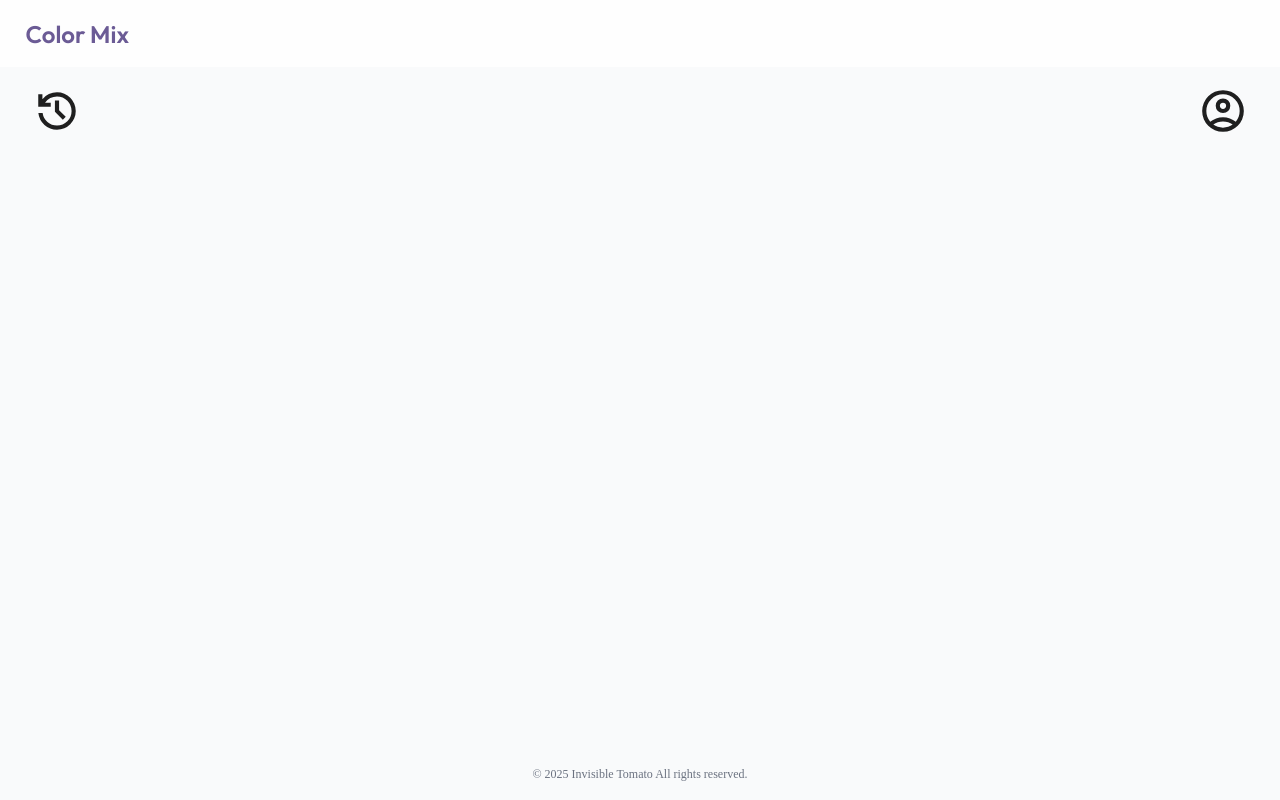
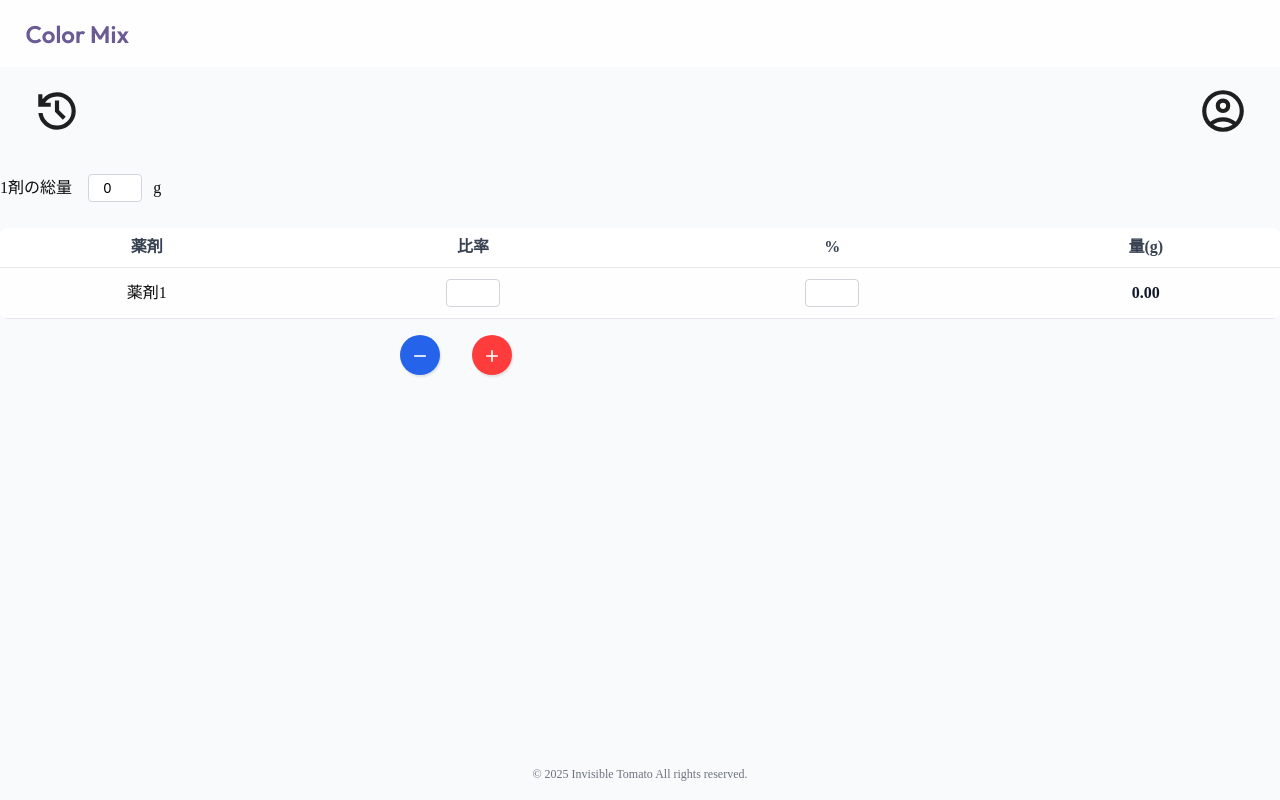
Before and after one commit to InvisibleTomato/color-mix, a Next.js app: page /home/1 in a window 1280 px wide. Built offline with nearby package versions, Linux system fonts and the light colour scheme.

Commit message:
💄 home uid にCalcコンポーネントを追加

```diff
--- a/src/app/home/[uid]/page.tsx
+++ b/src/app/home/[uid]/page.tsx
@@ -2,6 +2,7 @@
 import LoginProfile from "@/app/components/LoginProfile/LoginProfile";
 import History from "@/app/components/History/History";
 import styles from "./home-uid.module.scss";
+import Calc from "@/app/components/Calc/Calc";
 
 export default function HomePage() {
   return (
@@ -11,6 +12,9 @@ export default function HomePage() {
           <History />
           <LoginProfile />
         </div>
+        <div className={styles.calcContainer}>
+          <Calc />
+        </div>
       </div>
     </div>
   );
```
